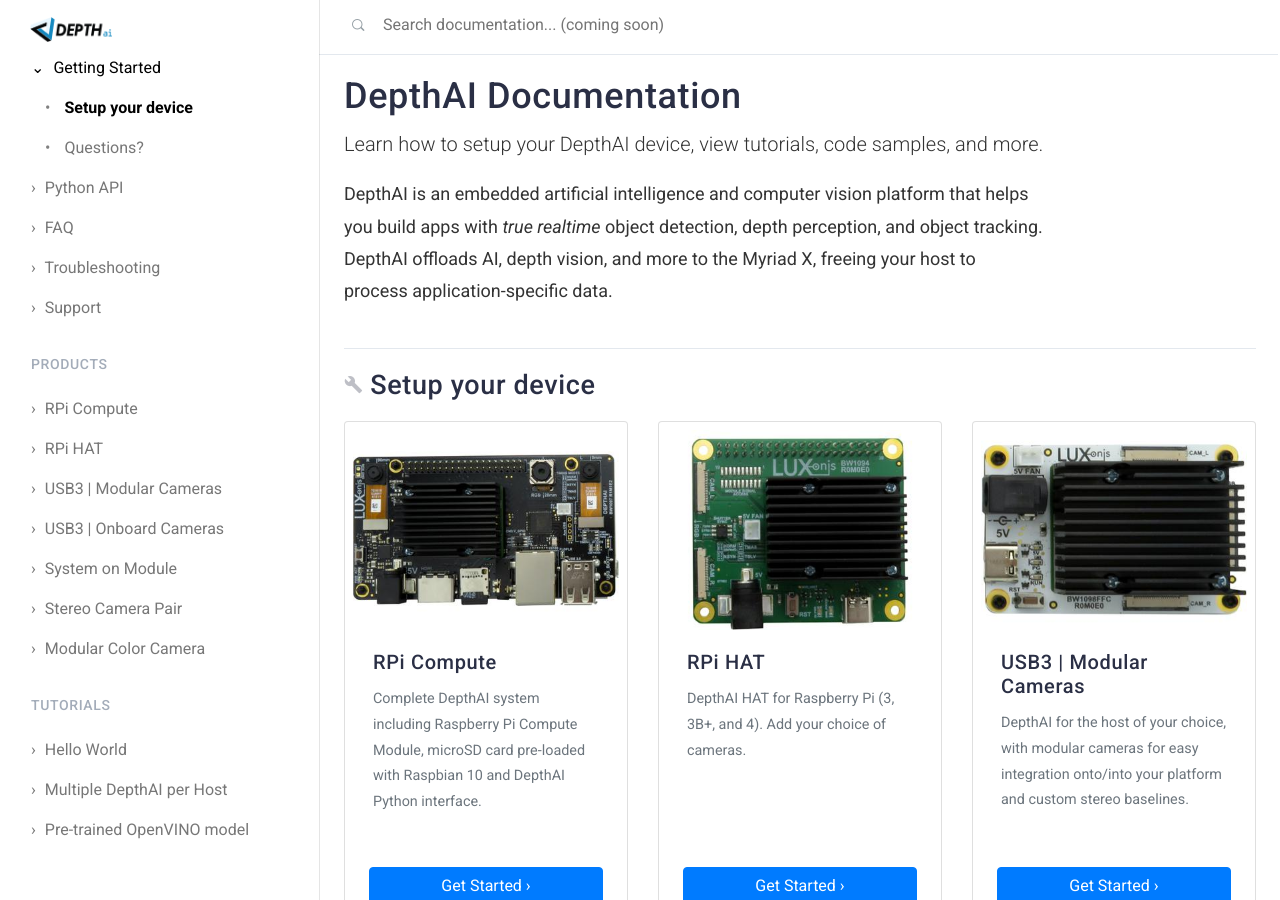
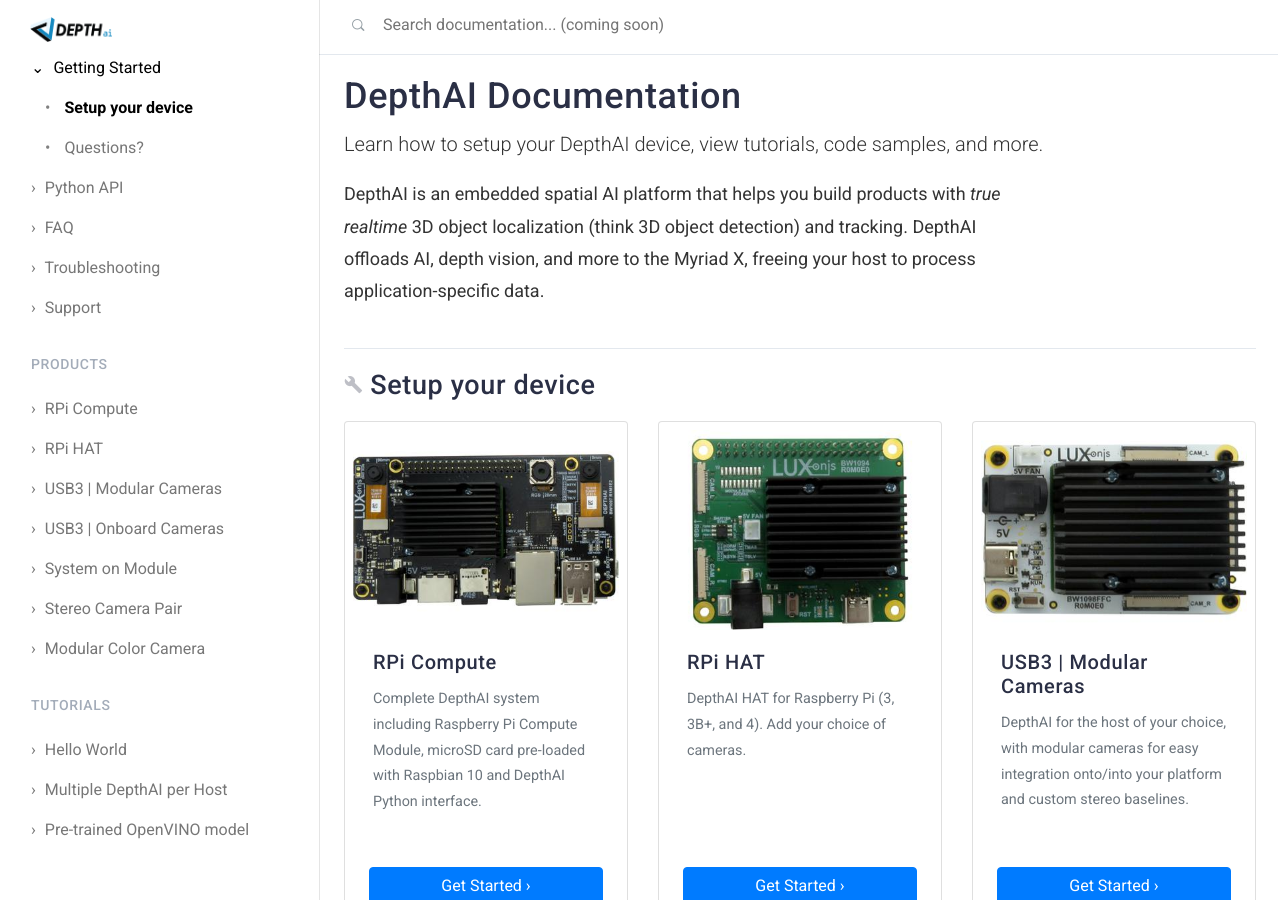
Before and after one commit to luxonis/depthai-docs-website, a Jekyll site: the page built from index.html, in a window 1280 px wide and 900 px high. Built offline with Jekyll 4.4.1, drawn with Linux system fonts in a browser that asks for light colours; nearby versions of some CDN libraries.

Commit message:
Update index.html

```diff
--- a/index.html
+++ b/index.html
@@ -11,7 +11,7 @@
 <p class="lead">Learn how to setup your DepthAI device, view tutorials, code samples, and more.</p>
 
 <p>
-  DepthAI is an embedded artificial intelligence and computer vision platform that helps you build apps with <em>true realtime</em> object detection, depth perception, and object tracking. DepthAI offloads AI, depth vision, and more to the Myriad X, freeing your host to process application-specific data.
+  DepthAI is an embedded spatial AI platform that helps you build products with <em>true realtime</em> 3D object localization (think 3D object detection) and tracking. DepthAI offloads AI, depth vision, and more to the Myriad X, freeing your host to process application-specific data.
 </p>
 
 <h2 id="get_started">
```
